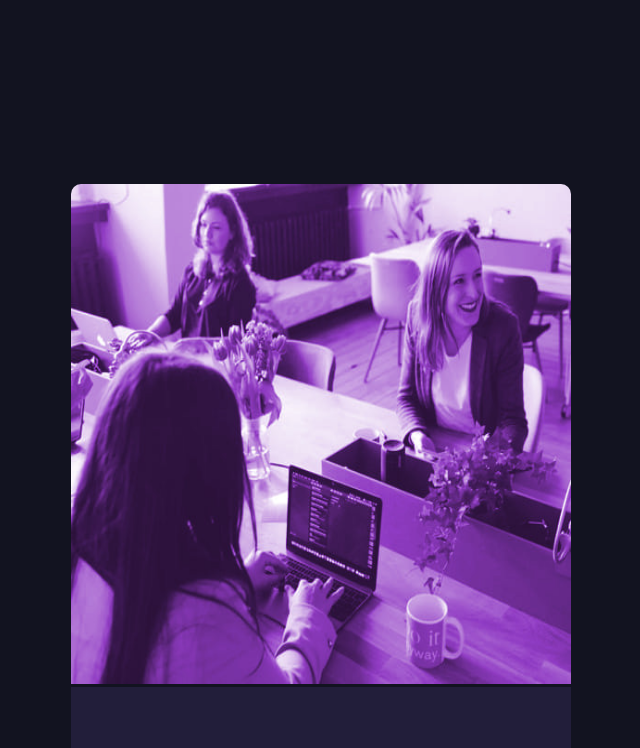
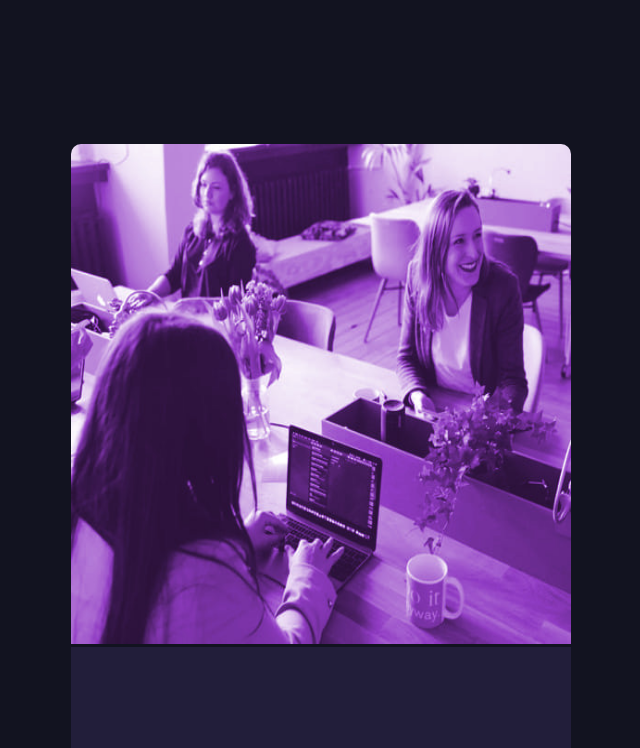
Before and after one commit to courtesy-code/StatsPreviewCardComponent, a plain HTML site: page index.html in a window 1280 px wide. Shown: the top 748 px of the page, without its empty margins (319-959 px from the left). Drawn offline with Linux system fonts and the light colour scheme.

Commit message:
Update style.css
Major fixes;

```diff
--- a/assets/style/style.css
+++ b/assets/style/style.css
@@ -50,7 +50,7 @@ html{
 }
 
 body{
-    margin: 11.5rem;
+    margin: 9rem;
     font-family: var(--body-font);
     font-size: var(--normal-font-size);
     background-color: var(--bg);
```
